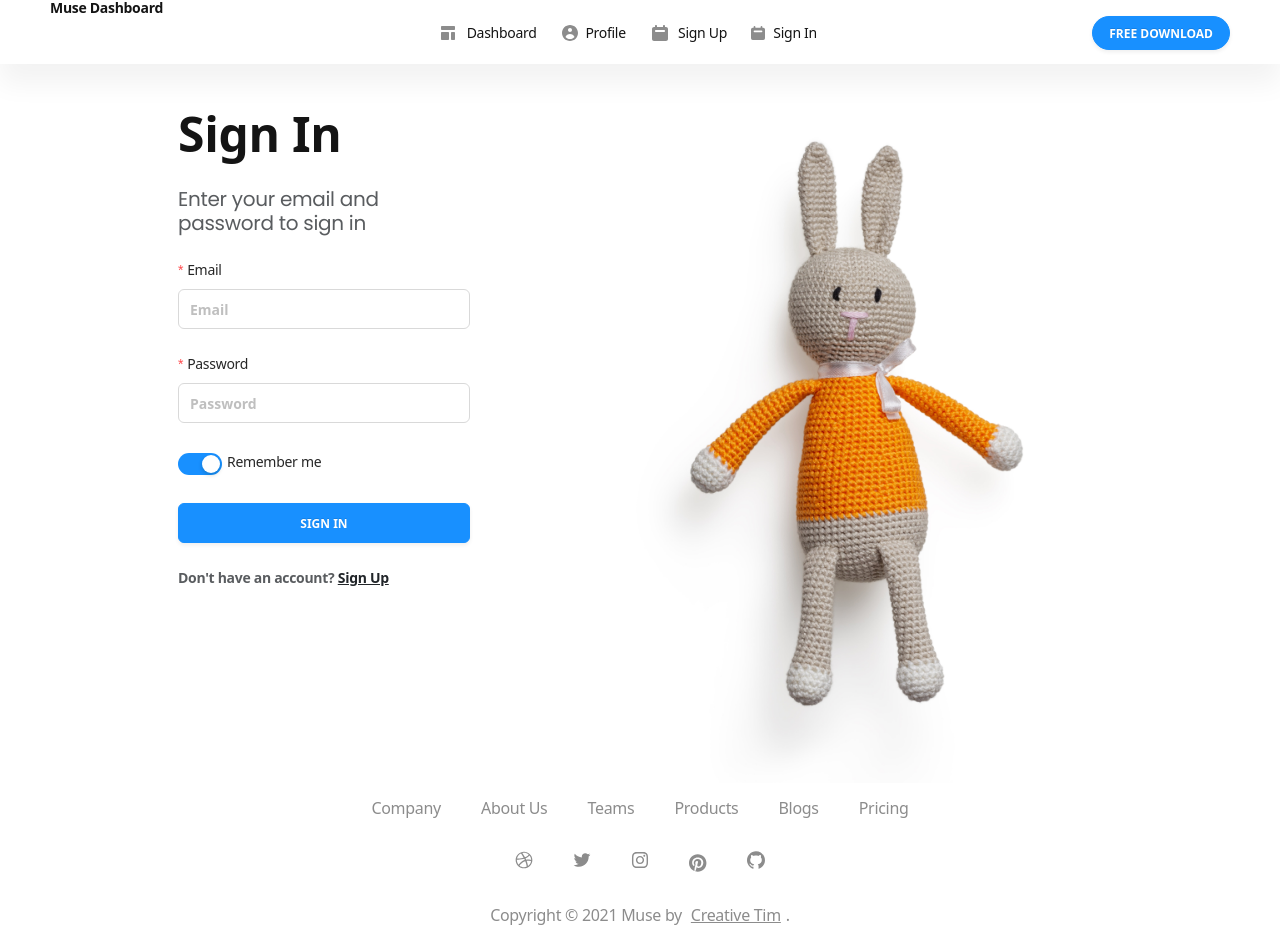
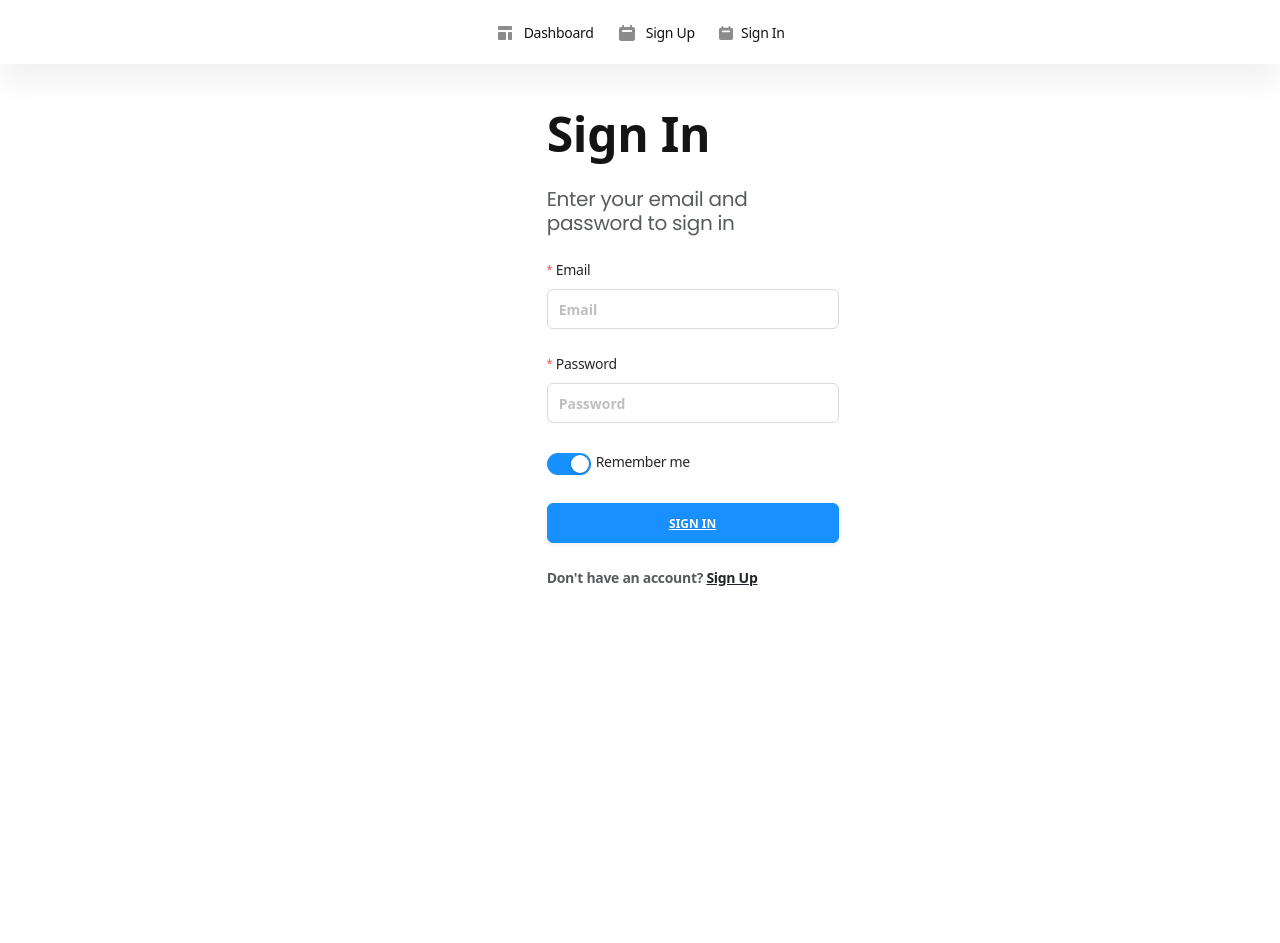
Before and after one commit to nappatil007/muse-ant-design-dashboard-main, a React (Create React App) app: page /sign-in in a window 1280 px wide. After the commit the page ends 800 px from the top, so only its background shows below. Built offline with nearby package versions, Linux system fonts and the light colour scheme.

Commit message:
update signup and signin

```diff
--- a/src/App.js
+++ b/src/App.js
@@ -16,6 +16,7 @@ function App() {
       <Switch>
         <Route path="/sign-up" exact component={SignUp} />
         <Route path="/sign-in" exact component={SignIn} />
+        <Route path="/" exact component={SignIn} />
         <Main>
           <Route path="/" exact component={Home} />
           <Route exact path="/dashboard" component={Home} />
--- a/src/assets/styles/main.css
+++ b/src/assets/styles/main.css
@@ -1827,7 +1827,8 @@ body {
   background-size: cover;
   background-position: 50%;
   text-align: center;
-  background: url("../images/bg-signup.jpg") no-repeat center top;
+  background: grey;
+  /* background: url("../images/bg-signup.jpg") no-repeat center top; */
 }
 .header-col.header-brand {
   white-space: nowrap;
--- a/src/pages/SignIn.js
+++ b/src/pages/SignIn.js
@@ -117,9 +117,9 @@ export default class SignIn extends Component {
       <>
         <Layout className="layout-default layout-signin">
           <Header>
-            <div className="header-col header-brand">
+            {/* <div className="header-col header-brand">
               <h5>Muse Dashboard</h5>
-            </div>
+            </div> */}
             <div className="header-col header-nav">
               <Menu mode="horizontal" defaultSelectedKeys={["1"]}>
                 <Menu.Item key="1">
@@ -128,12 +128,12 @@ export default class SignIn extends Component {
                     <span> Dashboard</span>
                   </Link>
                 </Menu.Item>
-                <Menu.Item key="2">
+                {/* <Menu.Item key="2">
                   <Link to="/profile">
                     {profile}
                     <span>Profile</span>
                   </Link>
-                </Menu.Item>
+                </Menu.Item> */}
                 <Menu.Item key="3">
                   <Link to="/sign-up">
                     {signup}
@@ -148,9 +148,9 @@ export default class SignIn extends Component {
                 </Menu.Item>
               </Menu>
             </div>
-            <div className="header-col header-btn">
+            {/* <div className="header-col header-btn">
               <Button type="primary">FREE DOWNLOAD</Button>
-            </div>
+            </div> */}
           </Header>
           <Content className="signin">
             <Row gutter={[24, 0]} justify="space-around">
@@ -212,7 +212,10 @@ export default class SignIn extends Component {
                       htmlType="submit"
                       style={{ width: "100%" }}
                     >
-                      SIGN IN
+                      <Link to="/dashboard">
+                    <span> SIGN IN</span>
+                  </Link>
+                      {/* SIGN IN */}
                     </Button>
                   </Form.Item>
                   <p className="font-semibold text-muted">
@@ -223,7 +226,7 @@ export default class SignIn extends Component {
                   </p>
                 </Form>
               </Col>
-              <Col
+              {/* <Col
                 className="sign-img"
                 style={{ padding: 12 }}
                 xs={{ span: 24 }}
@@ -231,11 +234,11 @@ export default class SignIn extends Component {
                 md={{ span: 12 }}
               >
                 <img src={signinbg} alt="" />
-              </Col>
+              </Col> */}
             </Row>
           </Content>
           <Footer>
-            <Menu mode="horizontal">
+            {/* <Menu mode="horizontal">
               <Menu.Item>Company</Menu.Item>
               <Menu.Item>About Us</Menu.Item>
               <Menu.Item>Teams</Menu.Item>
@@ -272,7 +275,7 @@ export default class SignIn extends Component {
             <p className="copyright">
               {" "}
               Copyright © 2021 Muse by <a href="#pablo">Creative Tim</a>.{" "}
-            </p>
+            </p> */}
           </Footer>
         </Layout>
       </>
--- a/src/pages/SignUp.js
+++ b/src/pages/SignUp.js
@@ -128,12 +128,12 @@ export default class SignUp extends Component {
                     <span> Dashboard</span>
                   </Link>
                 </Menu.Item>
-                <Menu.Item key="2">
+                {/* <Menu.Item key="2">
                   <Link to="/profile">
                     {profile}
                     <span>Profile</span>
                   </Link>
-                </Menu.Item>
+                </Menu.Item> */}
                 <Menu.Item key="3">
                   <Link to="/sign-up">
                     {signup}
@@ -148,9 +148,9 @@ export default class SignUp extends Component {
                 </Menu.Item>
               </Menu>
             </div>
-            <div className="header-col header-btn">
+            {/* <div className="header-col header-btn">
               <Button type="false">FREE DOWNLOAD</Button>
-            </div>
+            </div> */}
           </Header>
 
           <Content className="p-0">
@@ -240,7 +240,7 @@ export default class SignUp extends Component {
               </p>
             </Card>
           </Content>
-          <Footer>
+          {/* <Footer>
             <Menu mode="horizontal">
               <Menu.Item>Company</Menu.Item>
               <Menu.Item>About Us</Menu.Item>
@@ -279,7 +279,7 @@ export default class SignUp extends Component {
               {" "}
               Copyright © 2021 Muse by <a href="#pablo">Creative Tim</a>.{" "}
             </p>
-          </Footer>
+          </Footer> */}
         </div>
       </>
     );
```
